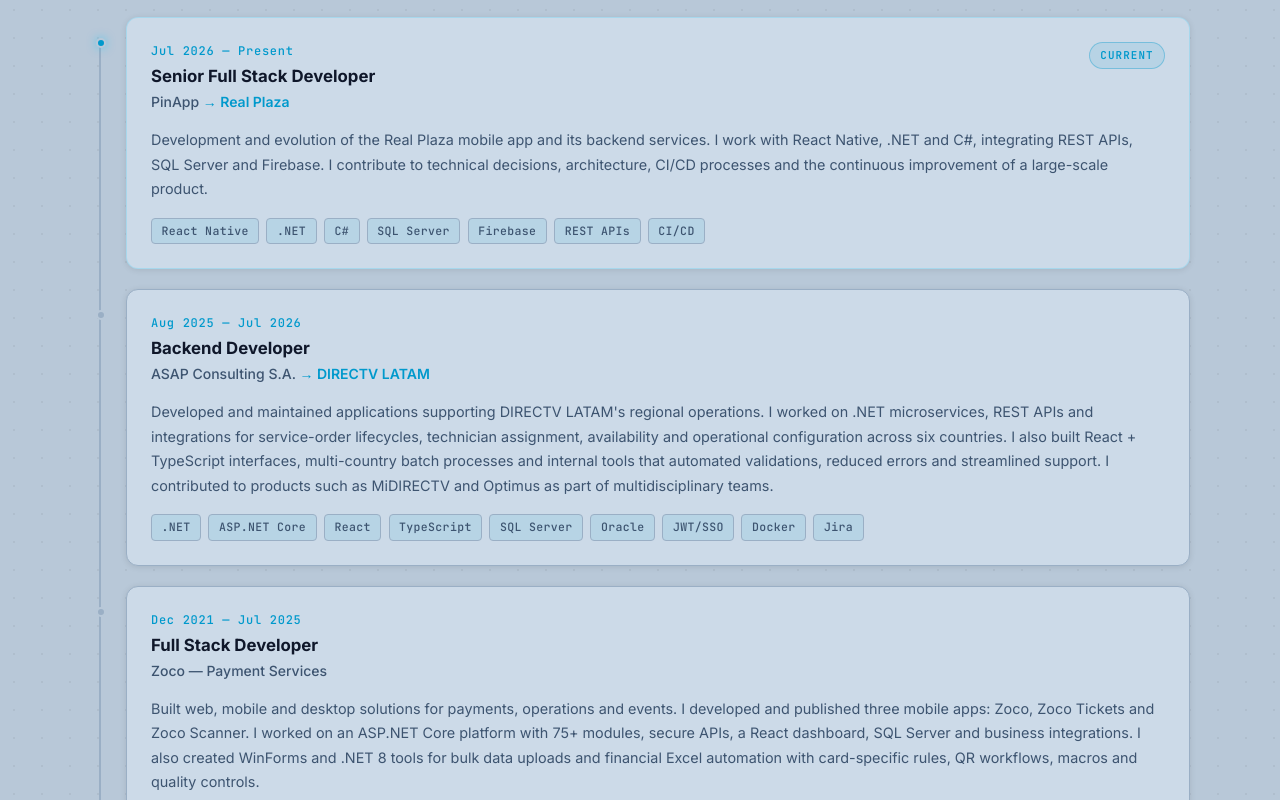
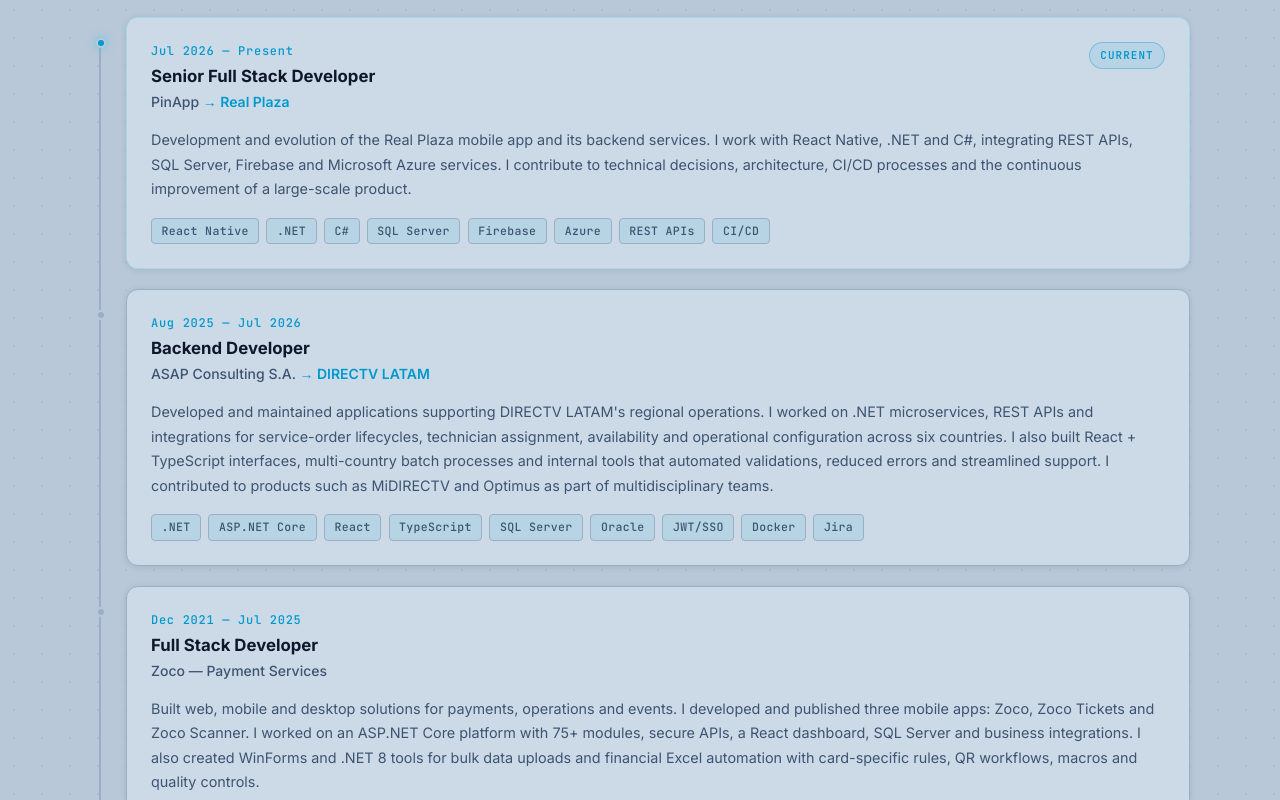
Before and after one commit to Mauro3jo/Portafolio, a React (Create React App) app in the folder portfolio/: page / in a window 1280 px wide. Shown: the part 1180-1980 px from the top of the page. Built offline with nearby package versions, Linux system fonts and the light colour scheme.

Commit message:
agregado azure

```diff
--- a/portfolio/src/experience/experienceData.js
+++ b/portfolio/src/experience/experienceData.js
@@ -9,8 +9,8 @@
       current: true,
       isEducation: false,
       description:
-        "Desarrollo y evolución de la aplicación mobile de Real Plaza y sus servicios backend. Trabajo con React Native, .NET y C#, integrando APIs REST, SQL Server y Firebase. Participo en decisiones técnicas, arquitectura, procesos de CI/CD y mejora continua de un producto utilizado a gran escala.",
-      stack: ["React Native", ".NET", "C#", "SQL Server", "Firebase", "REST APIs", "CI/CD"],
+        "Desarrollo y evolución de la aplicación mobile de Real Plaza y sus servicios backend. Trabajo con React Native, .NET y C#, integrando APIs REST, SQL Server, Firebase y servicios en Microsoft Azure. Participo en decisiones técnicas, arquitectura, procesos de CI/CD y mejora continua de un producto utilizado a gran escala.",
+      stack: ["React Native", ".NET", "C#", "SQL Server", "Firebase", "Azure", "REST APIs", "CI/CD"],
     },
     {
       id: 2,
@@ -83,8 +83,8 @@
       current: true,
       isEducation: false,
       description:
-        "Development and evolution of the Real Plaza mobile app and its backend services. I work with React Native, .NET and C#, integrating REST APIs, SQL Server and Firebase. I contribute to technical decisions, architecture, CI/CD processes and the continuous improvement of a large-scale product.",
-      stack: ["React Native", ".NET", "C#", "SQL Server", "Firebase", "REST APIs", "CI/CD"],
+        "Development and evolution of the Real Plaza mobile app and its backend services. I work with React Native, .NET and C#, integrating REST APIs, SQL Server, Firebase and Microsoft Azure services. I contribute to technical decisions, architecture, CI/CD processes and the continuous improvement of a large-scale product.",
+      stack: ["React Native", ".NET", "C#", "SQL Server", "Firebase", "Azure", "REST APIs", "CI/CD"],
     },
     {
       id: 2,
--- a/portfolio/src/projects/projectsData.js
+++ b/portfolio/src/projects/projectsData.js
@@ -19,7 +19,7 @@
     {
       title: "Real Plaza",
       eyebrow: "PROYECTO ACTUAL · PARTICIPACIÓN EN EQUIPO",
-      stack: ["React Native", ".NET", "C#", "SQL Server", "Firebase", "CI/CD"],
+      stack: ["React Native", ".NET", "C#", "SQL Server", "Firebase", "Azure", "CI/CD"],
       description:
         "Desarrollo y evolución de una aplicación mobile con más de un millón de descargas. Desde PinApp participo en funcionalidades mobile, servicios backend, integraciones y decisiones técnicas para beneficios, tiendas, eventos y estacionamiento.",
       links: [{ label: "Google Play", url: urls.realPlaza }],
@@ -131,7 +131,7 @@
     {
       title: "Real Plaza",
       eyebrow: "CURRENT PROJECT · TEAM CONTRIBUTION",
-      stack: ["React Native", ".NET", "C#", "SQL Server", "Firebase", "CI/CD"],
+      stack: ["React Native", ".NET", "C#", "SQL Server", "Firebase", "Azure", "CI/CD"],
       description:
         "Development and evolution of a mobile app with over one million downloads. At PinApp, I contribute to mobile features, backend services, integrations and technical decisions supporting benefits, stores, events and parking.",
       links: [{ label: "Google Play", url: urls.realPlaza }],
--- a/portfolio/src/skills/skillsData.js
+++ b/portfolio/src/skills/skillsData.js
@@ -23,6 +23,7 @@
   3: [
     { title: "Git", level: 9 },
     { title: "AWS", level: 6 },
+    { title: "Microsoft Azure", level: 6 },
     { title: "Firebase", level: 6 },
     { title: "Docker", level: 5 },
     { title: "IIS / Windows Server", level: 7 },
```
